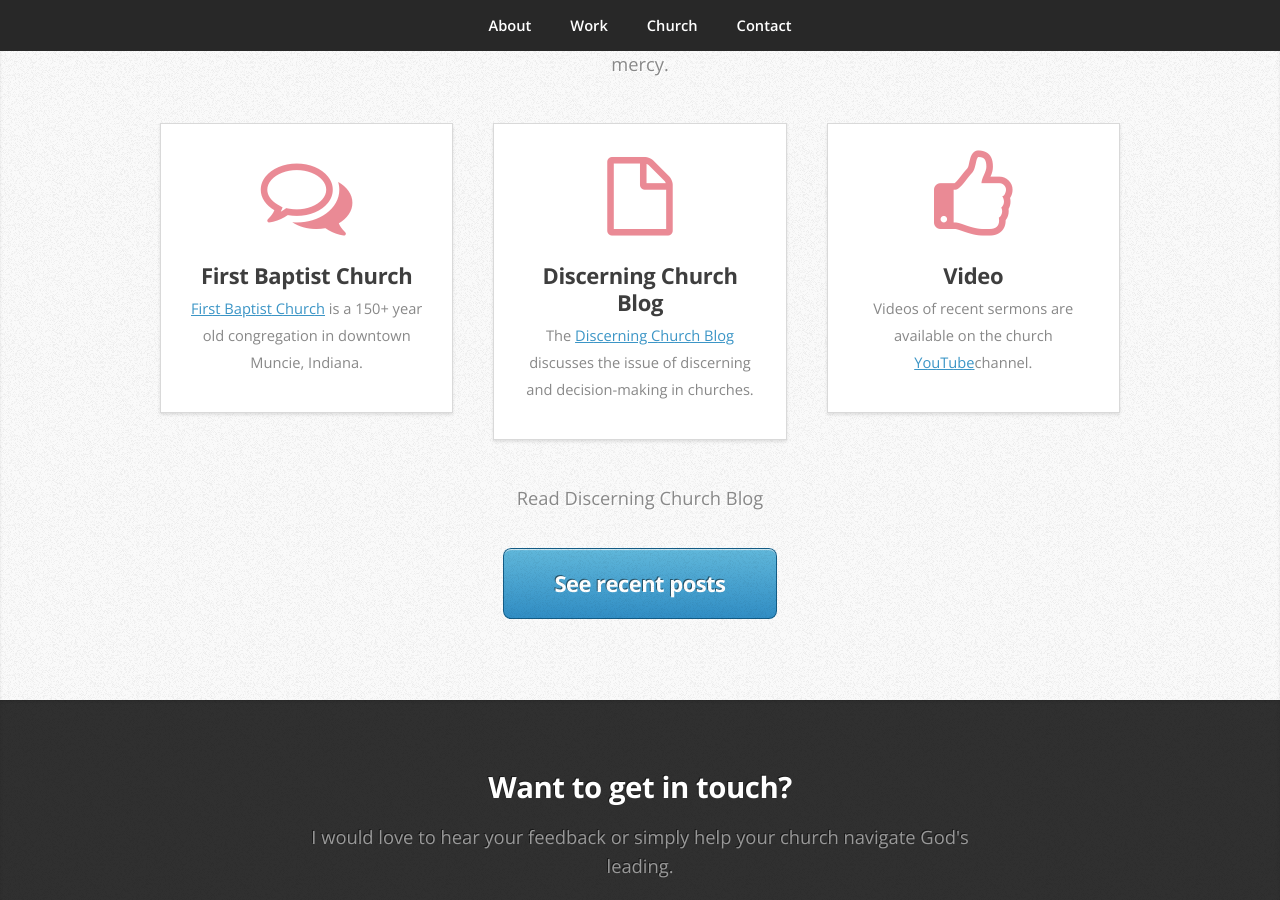
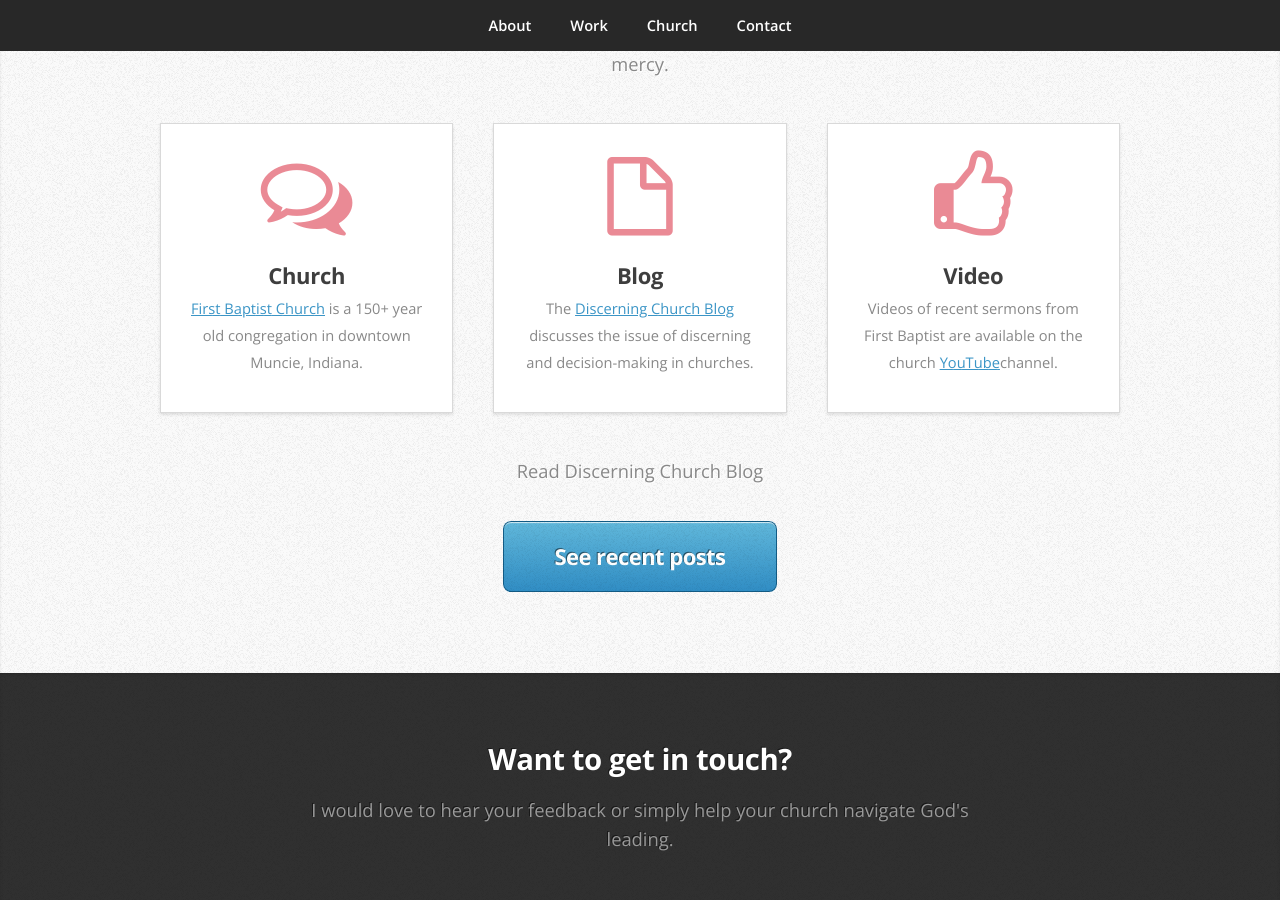
Before and after one commit to a1ip/wadeallen, a Jekyll site: the page built from index.html, in a window 1280 px wide and 900 px high, scrolled down 634 px. Built offline with Jekyll 4.4.1, drawn with Linux system fonts in a browser that asks for light colours.

Commit message:
Site updated at 2014-07-09 16:52:20 UTC

```diff
--- a/index.html
+++ b/index.html
@@ -32,14 +32,14 @@ layout: default
 							<div class="4u">
 								<section class="box box-style1">
 									<span class="fa featured fa-comments-o"></span>
-									<h3>First Baptist Church</h3>
+									<h3>Church</h3>
 									<p><a href="http://fbcmuncie.org">First Baptist Church</a> is a 150+ year old congregation in downtown Muncie, Indiana.</p>
 								</section>
 							</div>
 							<div class="4u">
 								<section class="box box-style1">
 									<span class="fa featured fa-file-o"></span>
-									<h3>Discerning Church Blog</h3>
+									<h3>Blog</h3>
 									<p>The <a href="http://discerningchurch.org">Discerning Church Blog</a> discusses the issue of discerning and decision-making in churches.</p>
 								</section>
 							</div>
@@ -47,7 +47,7 @@ layout: default
 								<section class="box box-style1">
 									<span class="fa featured fa-thumbs-o-up"></span>
 									<h3>Video</h3>
-									<p>Videos of recent sermons are available on the church <a href="https://www.youtube.com/user/fbcmunciesermons">YouTube</a>channel.</p>
+									<p>Videos of recent sermons from First Baptist are available on the church <a href="https://www.youtube.com/user/fbcmunciesermons">YouTube</a>channel.</p>
 								</section>
 							</div>
 						</div>
```
Also changed, not shown: 2 other files.
